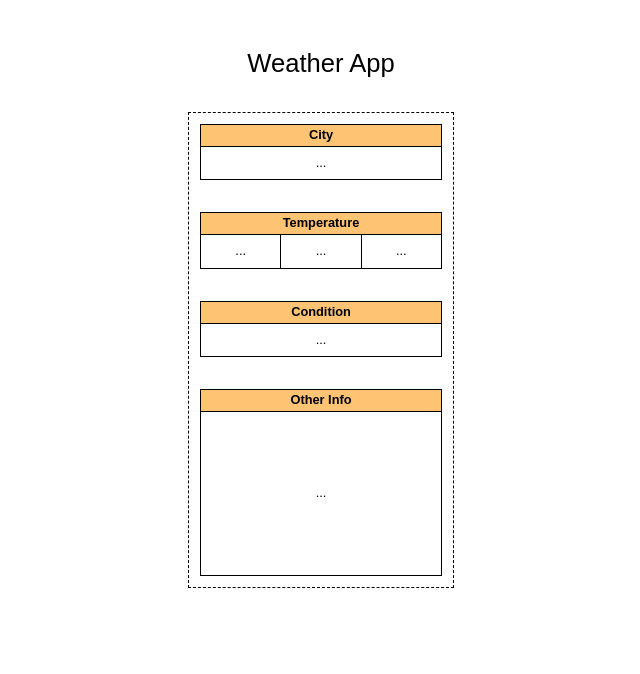
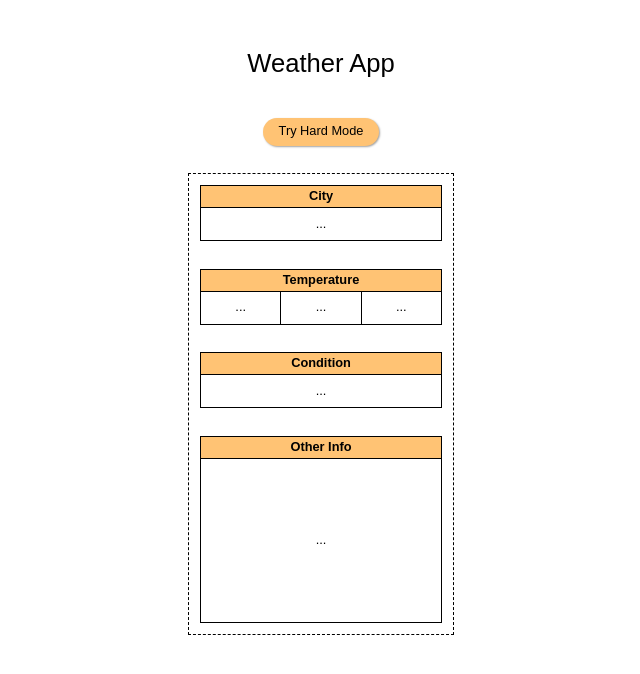
Before and after one commit to nwils000/weather-dashboard, a website built with Vite: page index.html in a window 1280 px wide. Shown: the whole page, without its empty margins (319-959 px from the left). Built offline with nearby package versions, Linux system fonts and the light colour scheme; no server answers.

Commit message:
finsihed the MVP

```diff
--- a/index.html
+++ b/index.html
@@ -11,6 +11,7 @@
   <body>
     <div class="content-wrapper">
       <h1>Weather App</h1>
+      <button class="try-hard-mode-button">Try Hard Mode</button>
       <div class="info-wrapper">
         <div class="city-wrapper">
           <div class="city-heading">City</div>
--- a/main.js
+++ b/main.js
@@ -1,4 +1,6 @@
 import axios from 'axios';
+
+// START MVP
 
 // GET LOCATION DATA
 let result = null;
@@ -65,6 +67,8 @@ function convertKtoC(kelvin) {
   return `${(kelvin - 273.15).toFixed(2)}°C`;
 }
 
+// END MVP
+
 /* <body>
     <div class="content-wrapper">
       <h1>Weather App</h1>
--- a/styles/style.css
+++ b/styles/style.css
@@ -6,7 +6,8 @@ h1 {
   font-weight: 200;
   font-size: 1.3rem;
   padding-top: 2rem;
-  padding-bottom: 1rem;
+  margin: 0;
+  padding-bottom: 1.4rem;
 }
 
 .content-wrapper {
@@ -26,7 +27,7 @@ h1 {
 .condition-wrapper,
 .other-info-wrapper {
   width: 15rem;
-  margin-bottom: 2rem;
+  margin-bottom: 1.7rem;
   border: 1px solid rgb(0, 0, 0);
 }
 
@@ -75,6 +76,15 @@ h1 {
   justify-content: center;
 }
 
+.try-hard-mode-button {
+  border: none;
+  background-color: #ffc374;
+  border-radius: 100px;
+  margin-bottom: 1.7rem;
+  padding: 0.4rem 1rem;
+  box-shadow: 1px 1px 2px 0px rgba(0, 0, 0, 0.368);
+}
+
 /*
  <body>
     <div class="content-wrapper">
```
